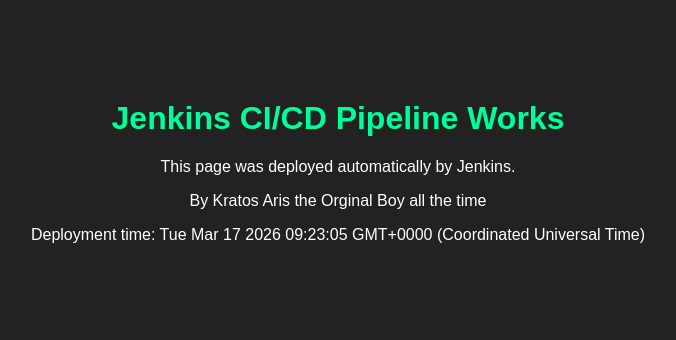
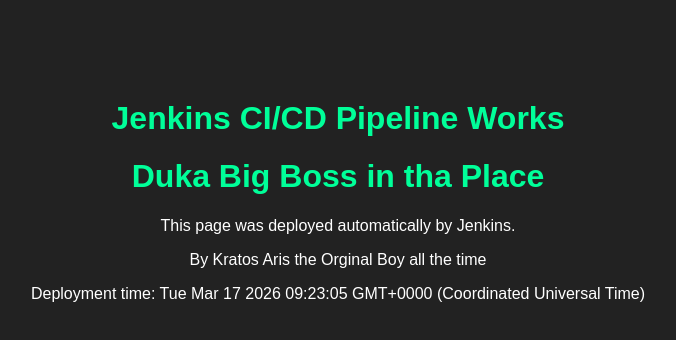
Before and after one commit to Cratosaris/mon-projet-simple, a plain HTML site: page index.html in a window 1280 px wide. Shown: the whole page, without its empty margins (302-978 px from the left). Drawn offline with Linux system fonts and the light colour scheme.

Commit message:
Add additional header to index.html

```diff
--- a/index.html
+++ b/index.html
@@ -17,6 +17,7 @@
 <body>
 
 <h1>Jenkins CI/CD Pipeline Works</h1>
+<h1>Duka Big Boss in tha Place</h1>
 
 <p>This page was deployed automatically by Jenkins.</p>
 
```
